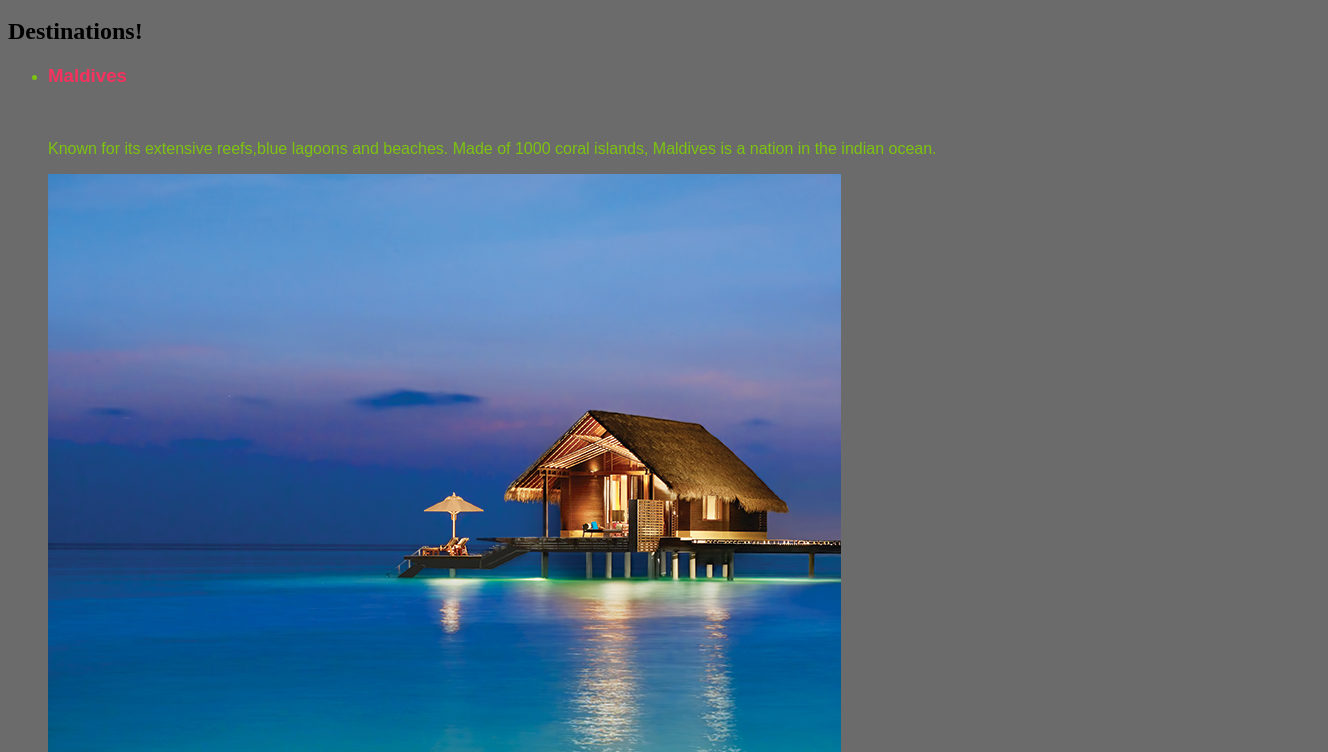
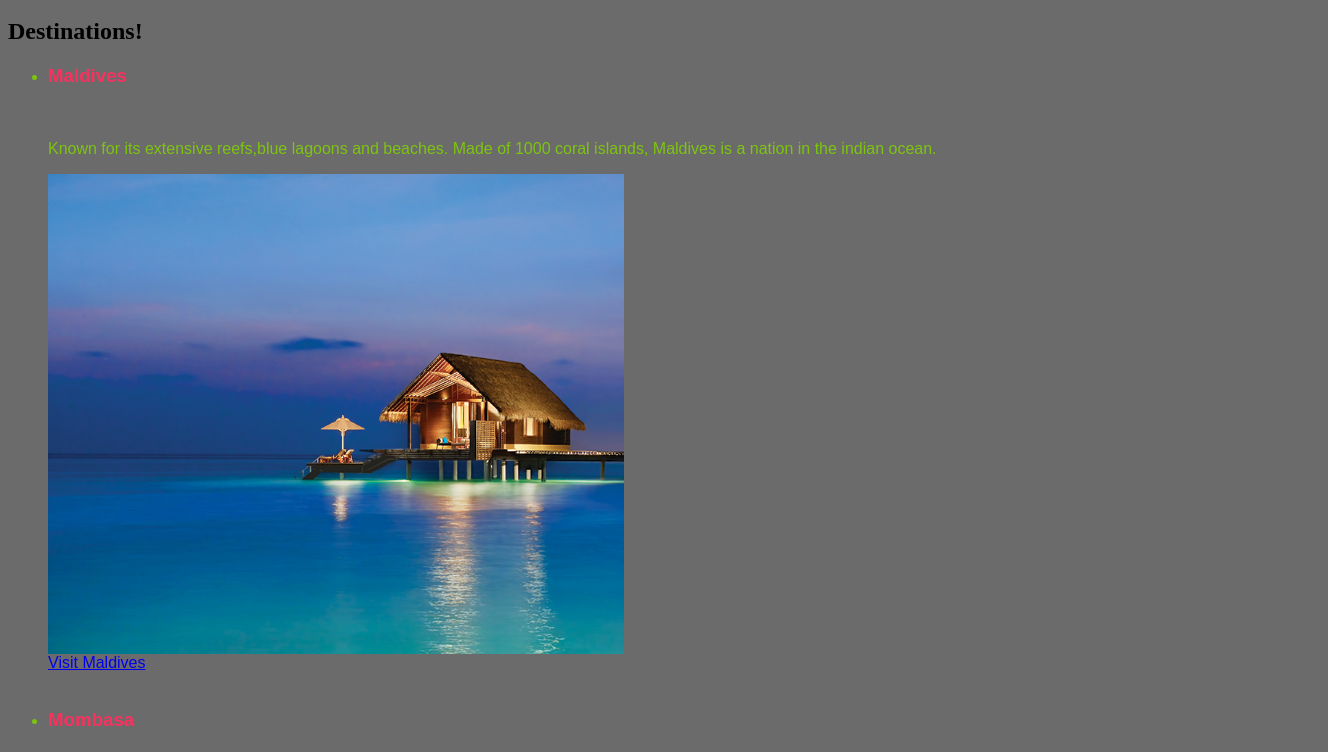
Before and after one commit to naikram19/happy-trails-travel-agency, a plain HTML site: page index.html in a window 1280 px wide. Shown: the part 48-800 px from the top of the page, 1328 px wide, since content can reach past the window. Drawn offline with Linux system fonts and the light colour scheme.

Commit message:
resized images to standard size

```diff
--- a/css/styles.css
+++ b/css/styles.css
@@ -13,3 +13,7 @@ li.popular{
   font-size: 120%;
   color: #fca608c5
 }
+img{
+  height: 5in;
+  width: 6in;
+}
```
